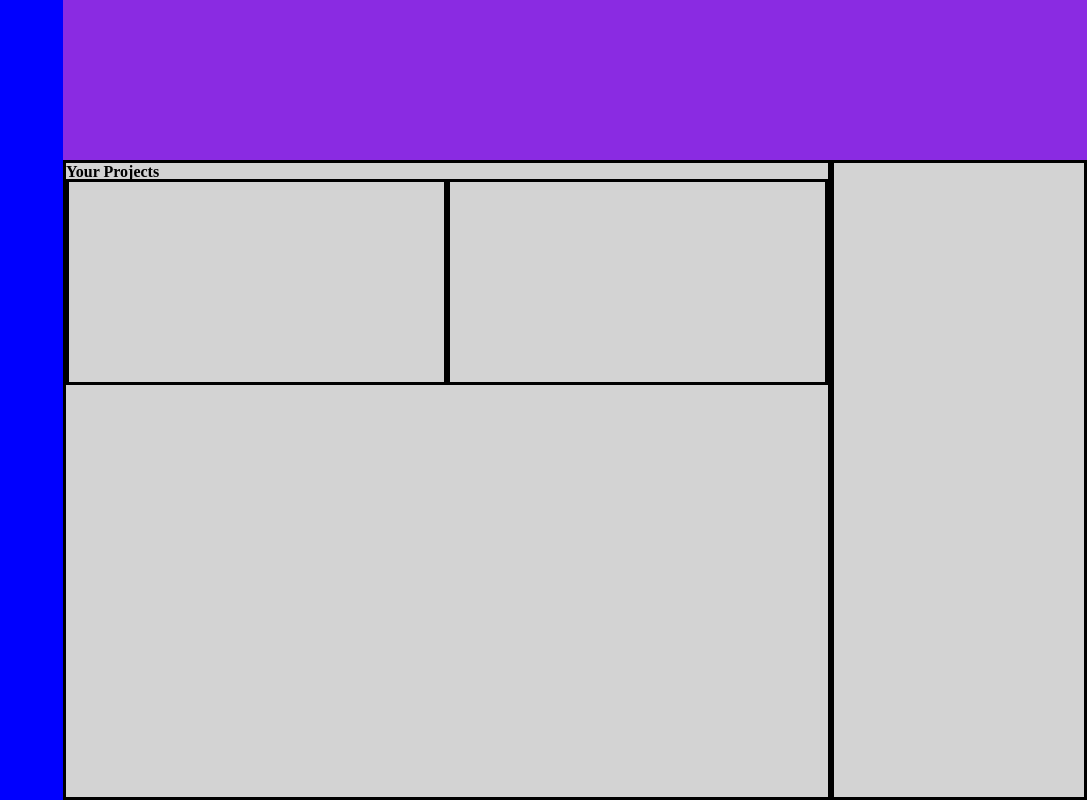
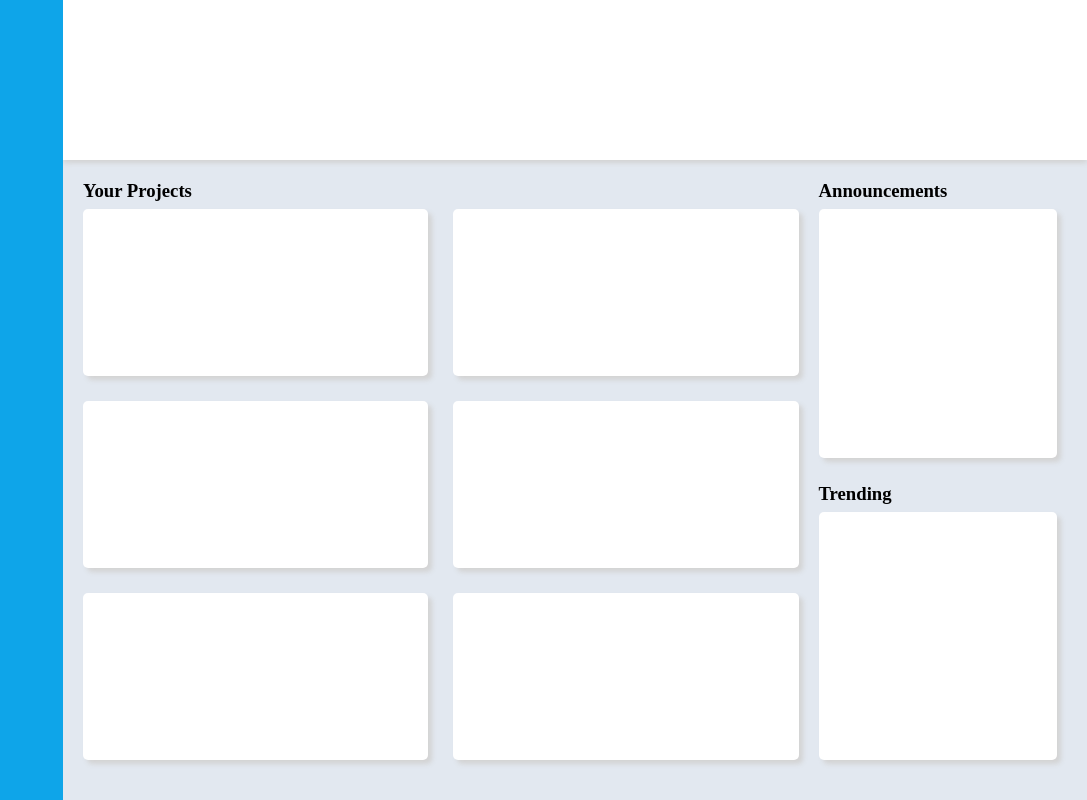
Before and after one commit to NerdyClimber6969/top-admin-dashboard, a plain HTML site: page index.html in a window 1280 px wide. Shown: the whole page, without its empty margins (193-1280 px from the left). Drawn offline with Linux system fonts and the light colour scheme.

Commit message:
Build the basic layout of main-content section

```diff
--- a/index.html
+++ b/index.html
@@ -13,13 +13,34 @@
         <div class="main-content">
             <div class="project">
                 <h3>Your Projects</h3>
-                <div></div>
-                <div></div>
+                <div>
+                    <div class="card"></div>
+                    <div class="card"></div>
+                    <div class="card"></div>
+                    <div class="card"></div>
+                    <div class="card"></div>
+                    <div class="card"></div>
+                </div>
             </div>
 
             <div class="info-col">
-                <div class="announcement"></div>
-                <div class="trending"></div>
+                <div class="announcements">
+                    <h3>Announcements</h3>
+                    <div class="card">
+                        <div></div>
+                        <div></div>
+                        <div></div>
+                    </div>
+                </div>
+                <div class="trending">
+                    <h3>Trending</h3>
+                    <div class="card">
+                        <div></div>
+                        <div></div>
+                        <div></div>
+                        <div></div>
+                    </div>
+                </div>
             </div>
         </div>
     </body>
--- a/style.css
+++ b/style.css
@@ -15,39 +15,70 @@ body {
 .side-bar {
     grid-column: 1;
     grid-row: 1 / -1;
-    background-color: blue;
+    background-color: #0ea5e9;
+    z-index: 3;
 }
 
 .header {
     grid-column: 2 / -1;
     grid-row: 1;
-    background-color: blueviolet;
+    background-color: white;
+    box-shadow: 0 3px 5px lightgray;
+    z-index: 2;
 }
 
 .main-content {
     grid-column: 2/ -1;
     grid-row: 2 / -1;
-    background-color: lightgray;
+    background-color: #e2e8f0;
     display: grid;
     grid-template-columns: 3fr 1fr;
+    padding: 20px 30px 40px 20px;
+    z-index: 1;
+    column-gap: 20px;
 }
 
-.main-content > div {
-    border: solid black
+.main-content > .project,
+.info-col > .announcements,
+.info-col > .trending {
+    display: grid;
+    grid-template-rows: 1.5rem 1fr;
+    gap: 5px;
 }
 
-.main-content > .project {
+.project > div {
     display: grid;
     grid-template-columns: repeat(2, 1fr);
-    grid-template-rows: 1rem repeat(3, 1fr);
+    gap: 25px;
+}
+
+.card {
+    background-color: white;
+    box-shadow: 4px 4px 5px lightgray;
+    border-radius: 5px;
+}
+
+.main-content > .info-col {
+    grid-column: 2 / -1;
+    display: grid;
+    grid-template-rows: 1fr 1fr;
+    gap: 25px;
+}
+
+.info-col > .announcements {
+    grid-row: 1 / 2;
+}
+
+.info-col > .trending {
+    grid-row: 2 / -1;
+}
+
+.announcements > .card,
+.trending > .card {
+    display: grid;
+    grid-template-columns: 1fr;
 }
 
 .project > h3 {
-    font-size: 1rem;
     grid-area: 1 / 1 / 2 / -1;
 }
-
-
-.project > div {
-    border: solid black;
-}
```
